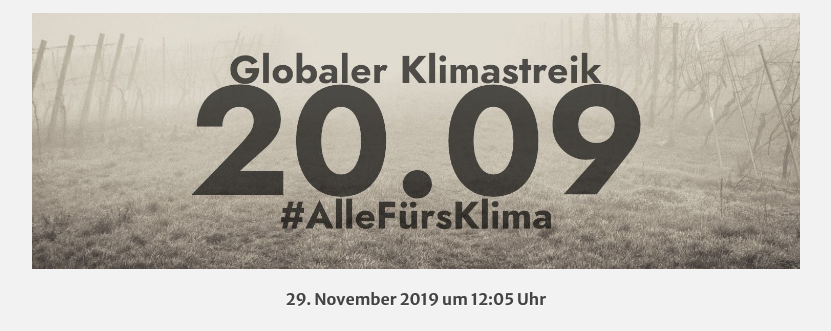
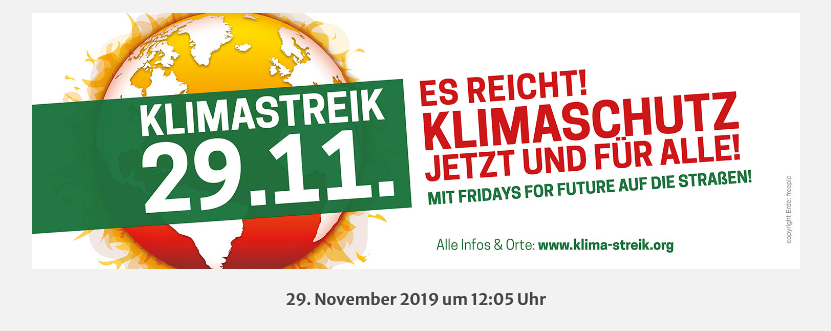
Before and after one commit to Johe1999/fridaysforfuture-landau-pfalz.github.io, a plain HTML site: page index.html in a window 1280 px wide. Shown: the part 373-704 px from the top of the page, without its empty margins (224-1055 px from the left). Drawn offline with Linux system fonts and the light colour scheme; no server answers.

Commit message:
Update index.html

```diff
--- a/index.html
+++ b/index.html
@@ -53,7 +53,7 @@
           <h1 class="title">Fridays for Future  <small>Landau in der Pfalz</small></h1>
           <!-- <p>📆 <span id="next-strike-date"></span>: <span id="next-strike-ld"></span></p> -->
 
-          <p><a href="https://klima-streik.org/"><img src="assets/img/20190920_klimastreik.jpg"></a></p>
+          <p><a href="https://klima-streik.org/"><img src="assets/img/20191129_klimastreik.jpg"></a></p>
           <p style="text-align: center;"><b>29. November 2019 um 12:05 Uhr</b></p>
 
 
```
